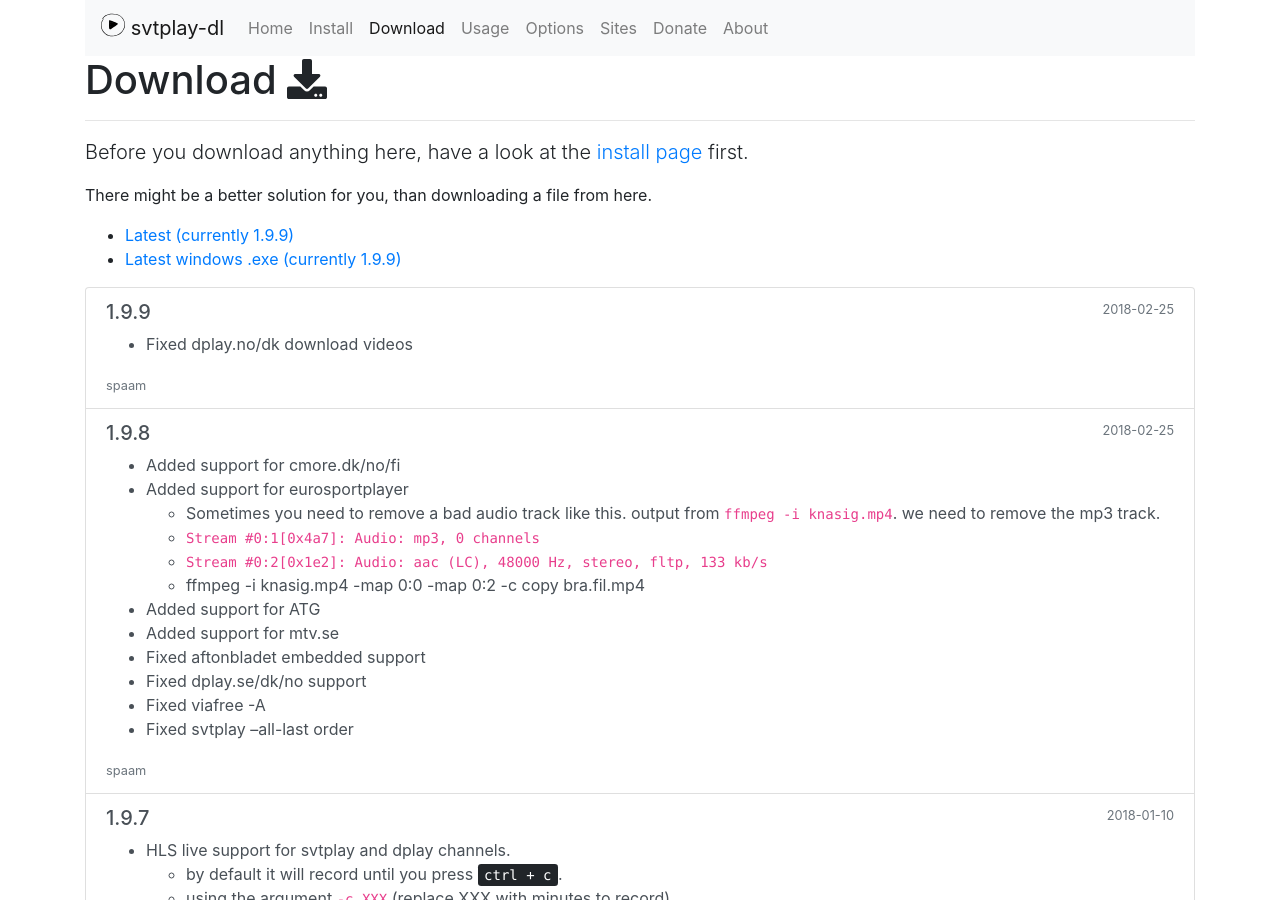
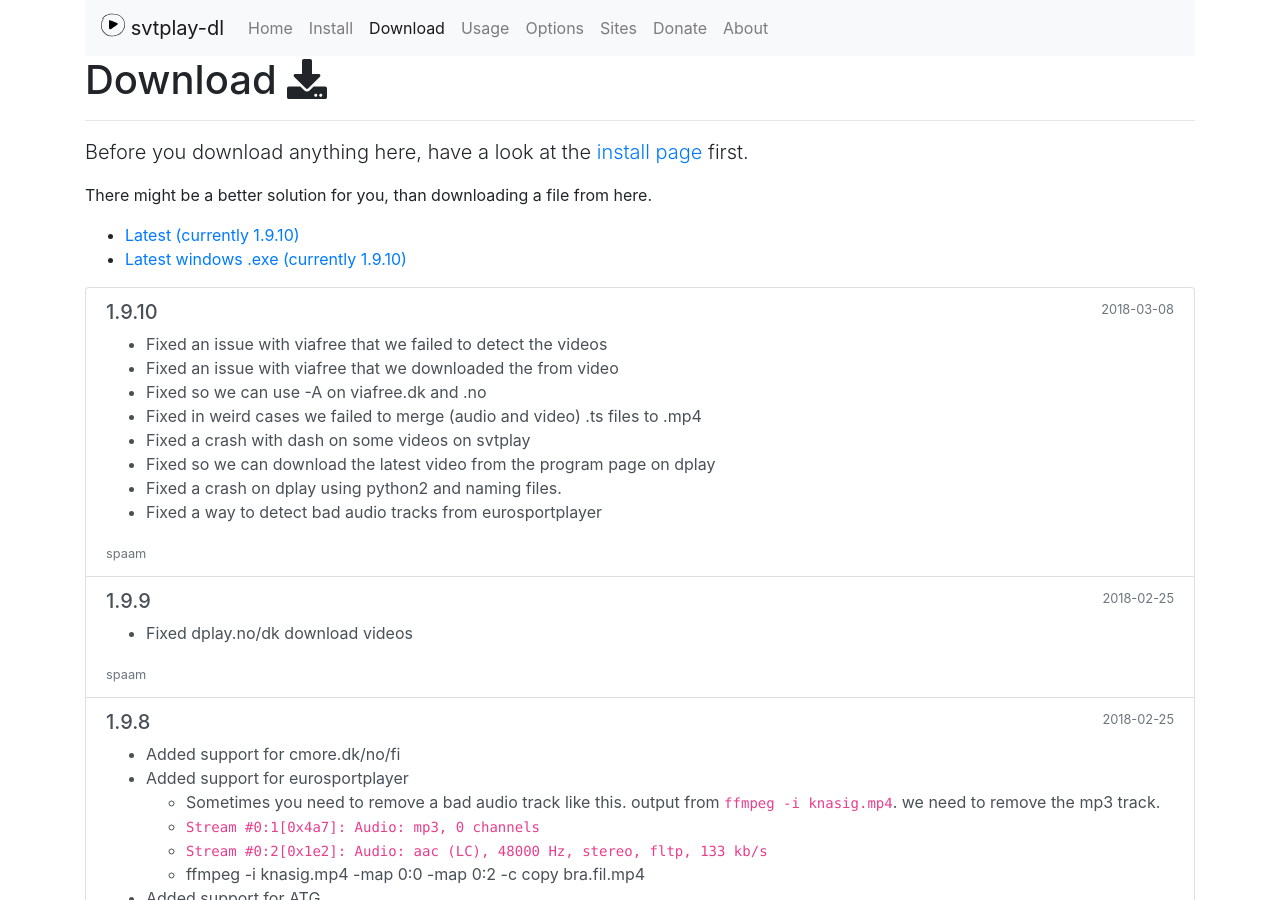
Before and after one commit to spaam/svtplay-dl-web, a Jekyll site: the page built from download.md, in a window 1280 px wide and 900 px high. Built offline with Jekyll 4.4.1, drawn with Linux system fonts in a browser that asks for light colours; nearby versions of some CDN libraries.

Commit message:
New version 1.9.10

```diff
--- a/_layouts/home.html
+++ b/_layouts/home.html
@@ -15,7 +15,7 @@
             <a href="/install/" class="btn btn-lg btn-outline-primary mb-3 mb-md-0 mr-md-3">Get started</a>
             <a href="/archive/" class="btn btn-lg btn-outline-secondary">Download</a>
         </div>
-        <p class="text-muted mb-0">Currently v1.9.9 (2018-02-26)</p>
+        <p class="text-muted mb-0">Currently v1.9.10 (2018-03-08)</p>
     </div>
     <div class="col-md-6">
         <img src="/assets/brand/logo.svg" width="256" height="256" class="img-fluid mb-3">
--- /dev/null
+++ b/_posts/2018-03-08-1.9.10.md
@@ -0,0 +1,17 @@
+---
+layout: post
+title: 1.9.10
+date:   2018-03-08 01:43:00 +0100
+categories: releases
+windows: true
+binary: true
+---
+
+* Fixed an issue with viafree that we failed to detect the videos
+* Fixed an issue with viafree that we downloaded the from video
+* Fixed so we can use -A on viafree.dk and .no
+* Fixed in weird cases we failed to merge (audio and video) .ts files to .mp4
+* Fixed a crash with dash on some videos on svtplay
+* Fixed so we can download the latest video from the program page on dplay
+* Fixed a crash on dplay using python2 and naming files.
+* Fixed a way to detect bad audio tracks from eurosportplayer
--- a/download.md
+++ b/download.md
@@ -10,8 +10,8 @@
 
 There might be a better solution for you, than downloading a file from here.
 
-* [Latest (currently 1.9.9)](https://svtplay-dl.se/download/latest/svtplay-dl)
-* [Latest windows .exe (currently 1.9.9)](https://svtplay-dl.se/download/latest/svtplay-dl.exe)
+* [Latest (currently 1.9.10)](https://svtplay-dl.se/download/latest/svtplay-dl)
+* [Latest windows .exe (currently 1.9.10)](https://svtplay-dl.se/download/latest/svtplay-dl.exe)
 
 <div class="list-group">
 {% for post in site.posts %}
```
